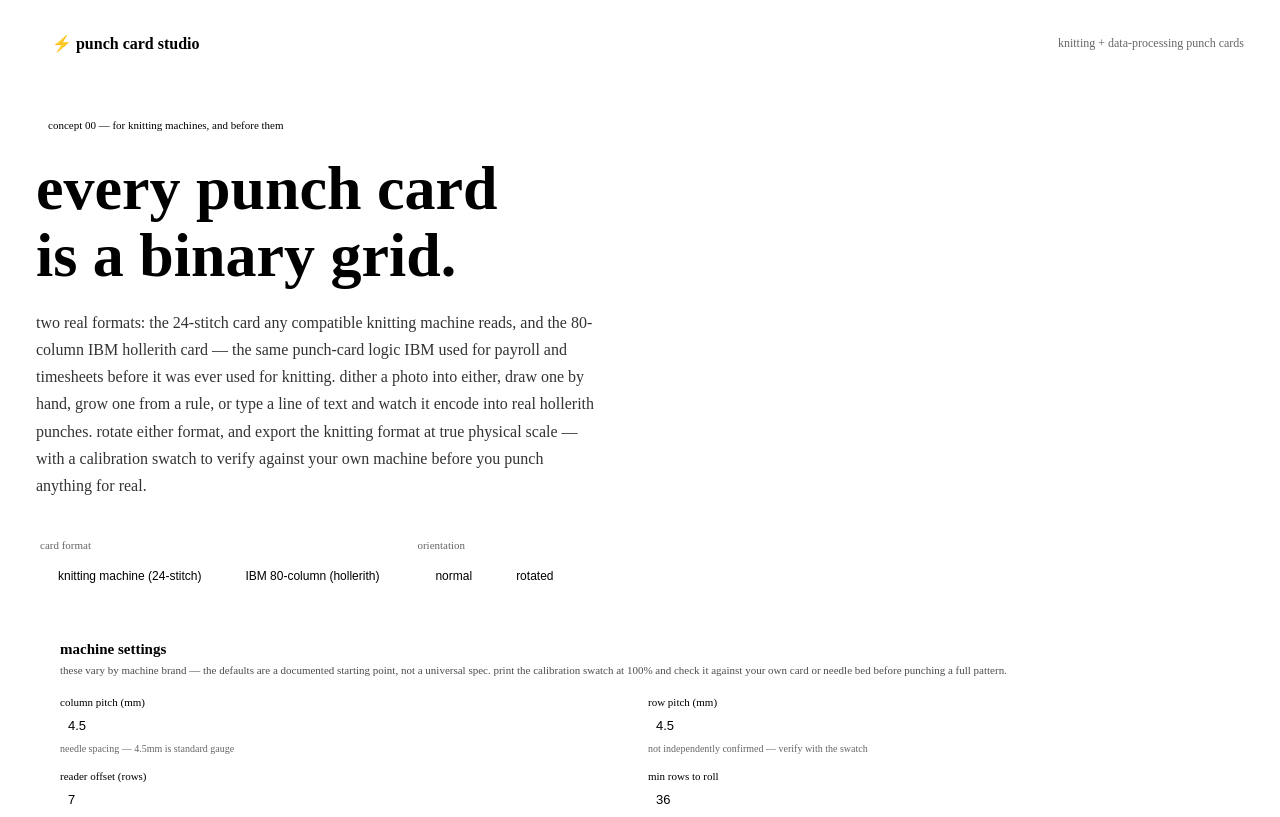
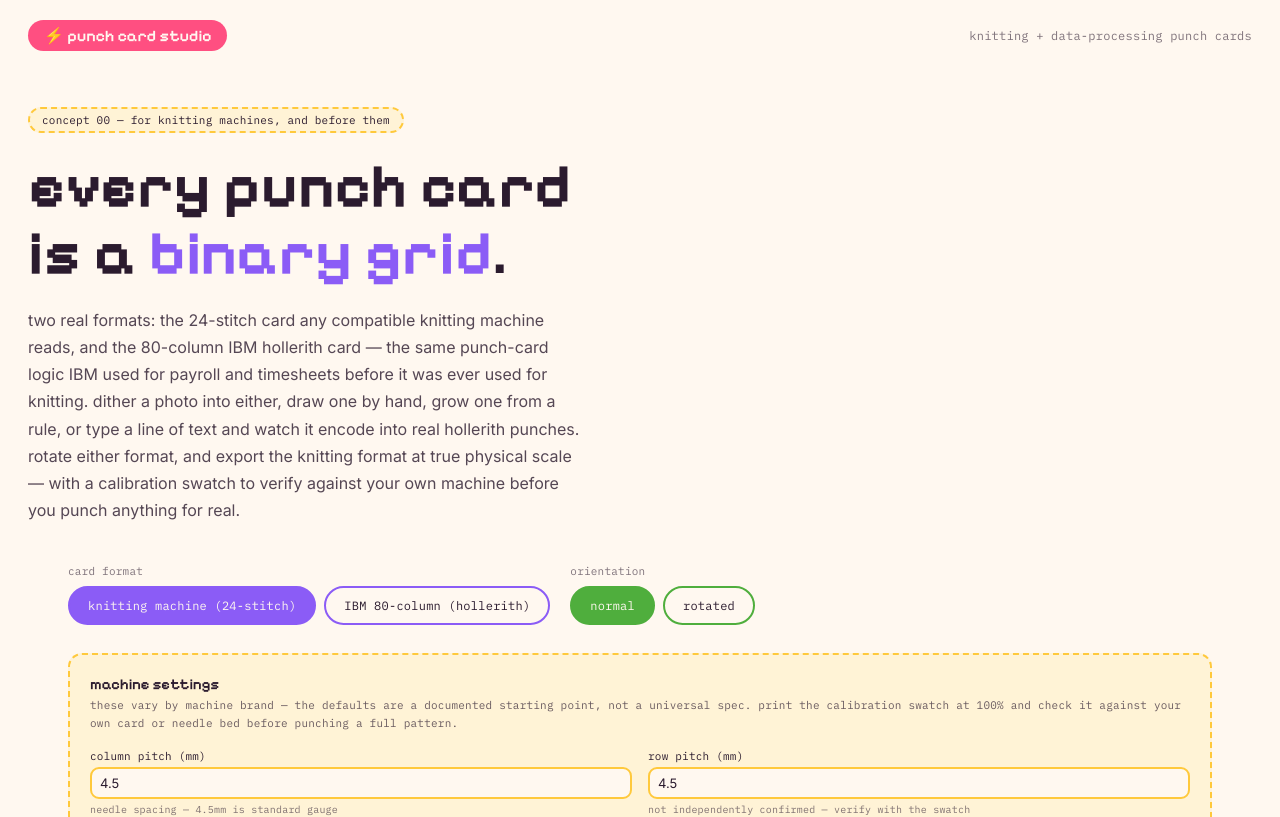
Before and after one commit to yafira/punchcard-studio, a Next.js app: page / in a window 1280 px wide. Shown: the top 817 px of the page. Built offline with nearby package versions, Linux system fonts and the light colour scheme.

Commit message:
redesigned in my own style with pixelify sans and the electric craft palette

```diff
--- /dev/null
+++ b/app/globals.css
@@ -0,0 +1,69 @@
+:root {
+  /* soft cream base — bold accents sit on top of a gentle canvas */
+  --paper: #fff8f0;
+  --ink: #2b1b2e;
+
+  /* reusing the electric craft function-color code, pushed vibrant instead
+     of pastel: blush = power/primary actions, matcha = input controls,
+     wisteria = output/preview, butter = connective/divider accents */
+  --blush: #ff4f81;
+  --blush-soft: #ffe1eb;
+  --matcha: #4fae3d;
+  --matcha-soft: #e3f4df;
+  --wisteria: #8b5cf6;
+  --wisteria-soft: #ece3fd;
+  --butter: #ffc93c;
+  --butter-soft: #fff3d6;
+
+  --line: #ecdff0;
+
+  --radius-lg: 20px;
+  --radius-md: 14px;
+  --radius-sm: 9px;
+  --radius-pill: 999px;
+}
+
+* {
+  box-sizing: border-box;
+}
+
+html,
+body {
+  margin: 0;
+  padding: 0;
+  background: var(--paper);
+  color: var(--ink);
+  font-family: var(--font-body), sans-serif;
+}
+
+::selection {
+  background: var(--blush);
+  color: var(--paper);
+}
+
+.display {
+  font-family: var(--font-display), sans-serif;
+}
+
+.mono {
+  font-family: var(--font-mono), monospace;
+  letter-spacing: 0.02em;
+}
+
+a {
+  color: inherit;
+}
+
+button,
+select,
+input,
+textarea {
+  font-family: inherit;
+  color: inherit;
+}
+
+/* soft, stitched card outline — the running-stitch motif, but bold */
+.stitch-border {
+  border: 2.5px dashed var(--ink);
+  border-radius: var(--radius-lg);
+}
--- /dev/null
+++ b/app/layout.tsx
@@ -0,0 +1,34 @@
+import type { Metadata } from "next";
+import { Pixelify_Sans, Inter, IBM_Plex_Mono } from "next/font/google";
+import "./globals.css";
+
+const pixelifySans = Pixelify_Sans({
+  subsets: ["latin"],
+  variable: "--font-display",
+  weight: ["500", "600", "700"],
+});
+
+const inter = Inter({
+  subsets: ["latin"],
+  variable: "--font-body",
+  weight: ["400", "500", "600"],
+});
+
+const plexMono = IBM_Plex_Mono({
+  subsets: ["latin"],
+  variable: "--font-mono",
+  weight: ["400", "500"],
+});
+
+export const metadata: Metadata = {
+  title: "punch card studio",
+  description: "a punch card pattern generator for the brother 24-stitch and IBM hollerith systems — image, hand-drawn, generative, and text.",
+};
+
+export default function RootLayout({ children }: { children: React.ReactNode }) {
+  return (
+    <html lang="en" className={`${pixelifySans.variable} ${inter.variable} ${plexMono.variable}`}>
+      <body>{children}</body>
+    </html>
+  );
+}
```
